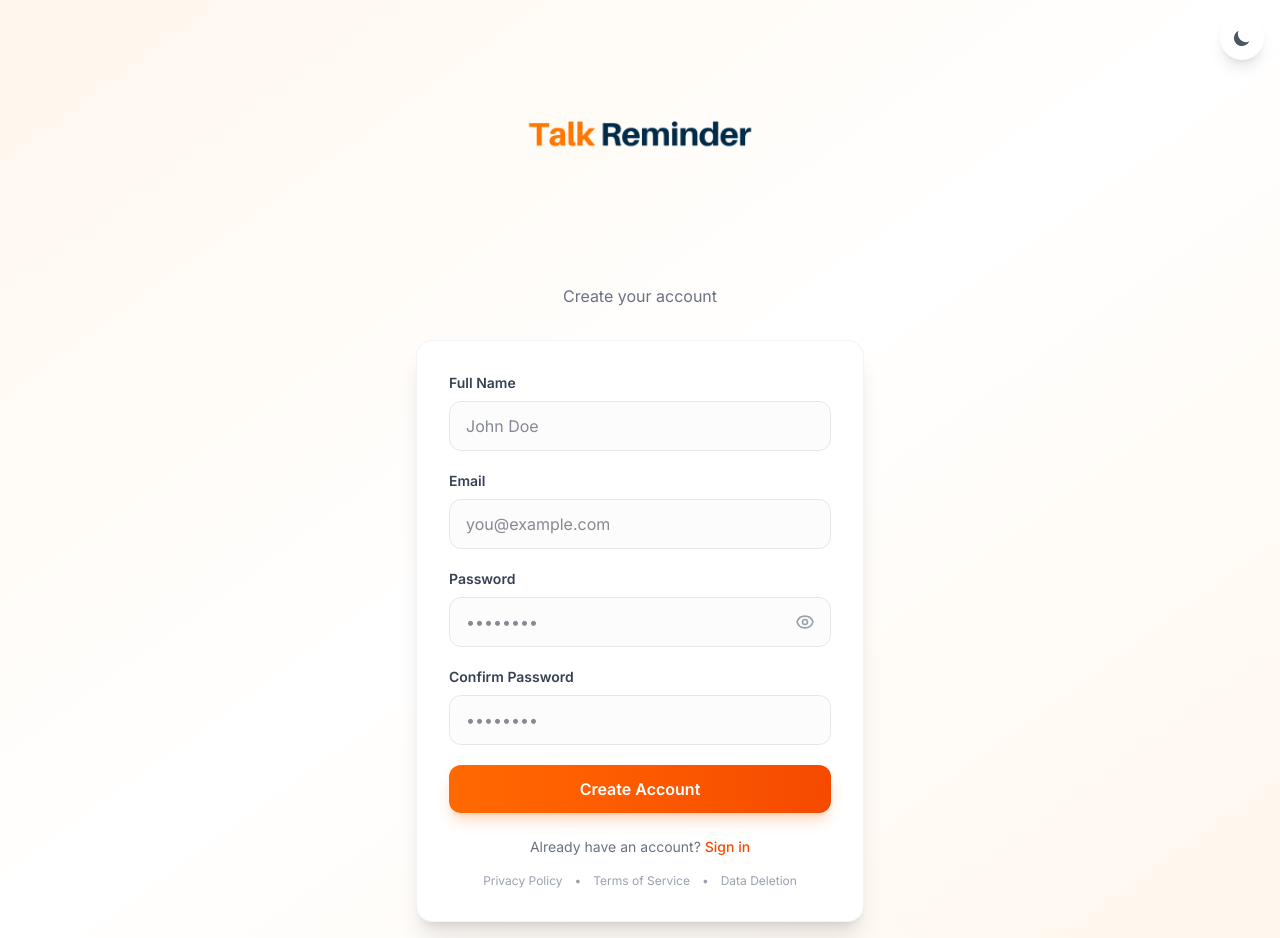
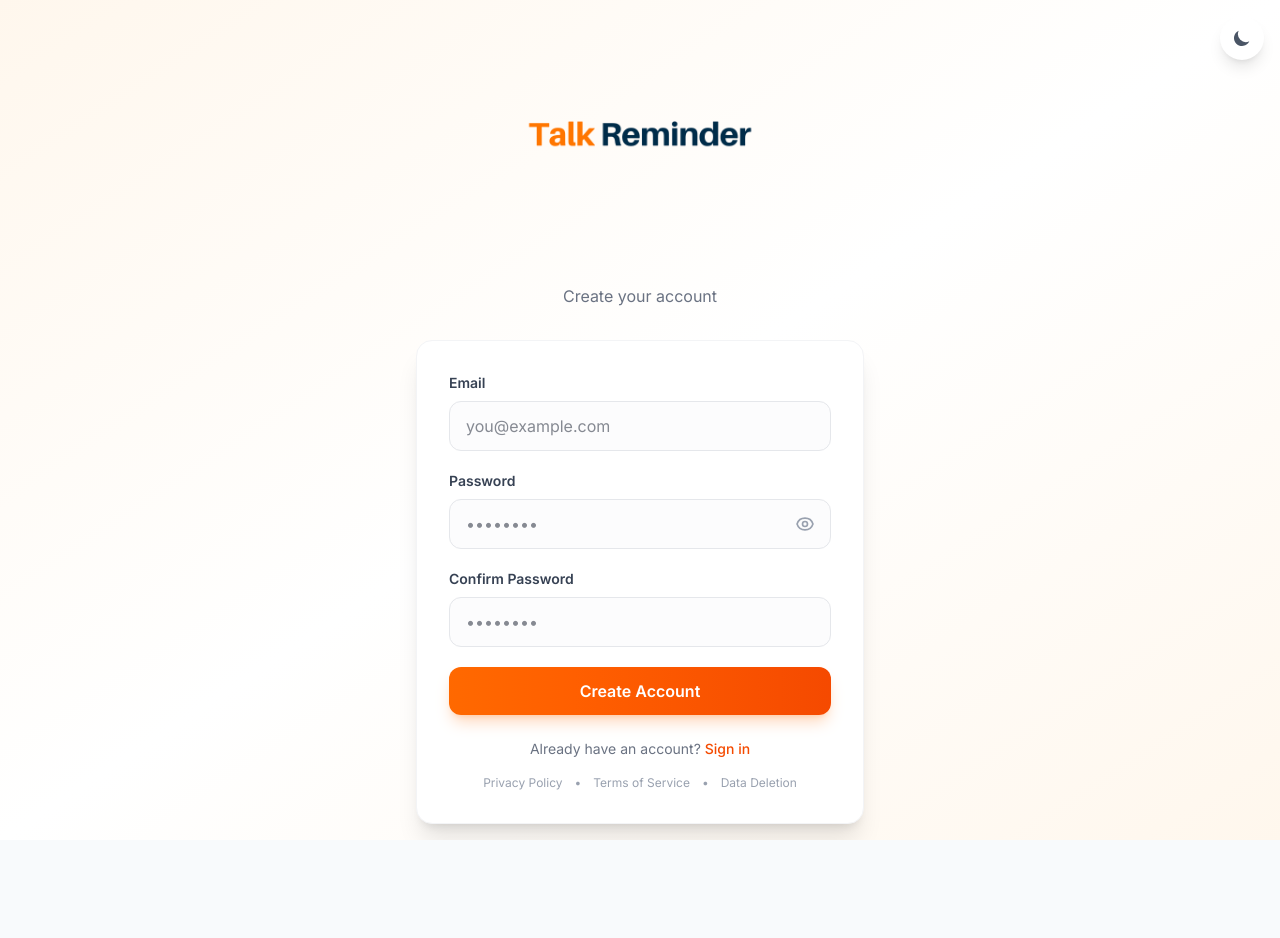
Before and after one commit to Juankael37/talk-reminder, a Next.js app: page /signup in a window 1280 px wide. After the commit the page ends 840 px from the top, so only its background shows below. Built offline with nearby package versions, Linux system fonts and the light colour scheme; no server answers.

Commit message:
fix: remove accidentally added name input causing type error

```diff
--- a/src/app/signup/page.tsx
+++ b/src/app/signup/page.tsx
@@ -93,26 +93,6 @@ export default function SignupPage() {
                 {error}
               </div>
             )}
-
-            <div>
-              <label className={`block text-sm font-semibold mb-2 ${
-                theme === 'dark' ? 'text-gray-300' : 'text-gray-700'
-              }`}>
-                Full Name
-              </label>
-              <input
-                type="text"
-                value={name}
-                onChange={(e) => setName(e.target.value)}
-                className={`w-full px-4 py-3 border rounded-xl focus:ring-2 focus:ring-orange-500 focus:border-transparent outline-none transition ${
-                  theme === 'dark'
-                    ? 'bg-gray-700 border-gray-600 text-white placeholder-gray-400'
-                    : 'bg-gray-50/50 border-gray-200 text-gray-900'
-                }`}
-                placeholder="John Doe"
-                required
-              />
-            </div>
 
             <div>
               <label className={`block text-sm font-semibold mb-2 ${
```
